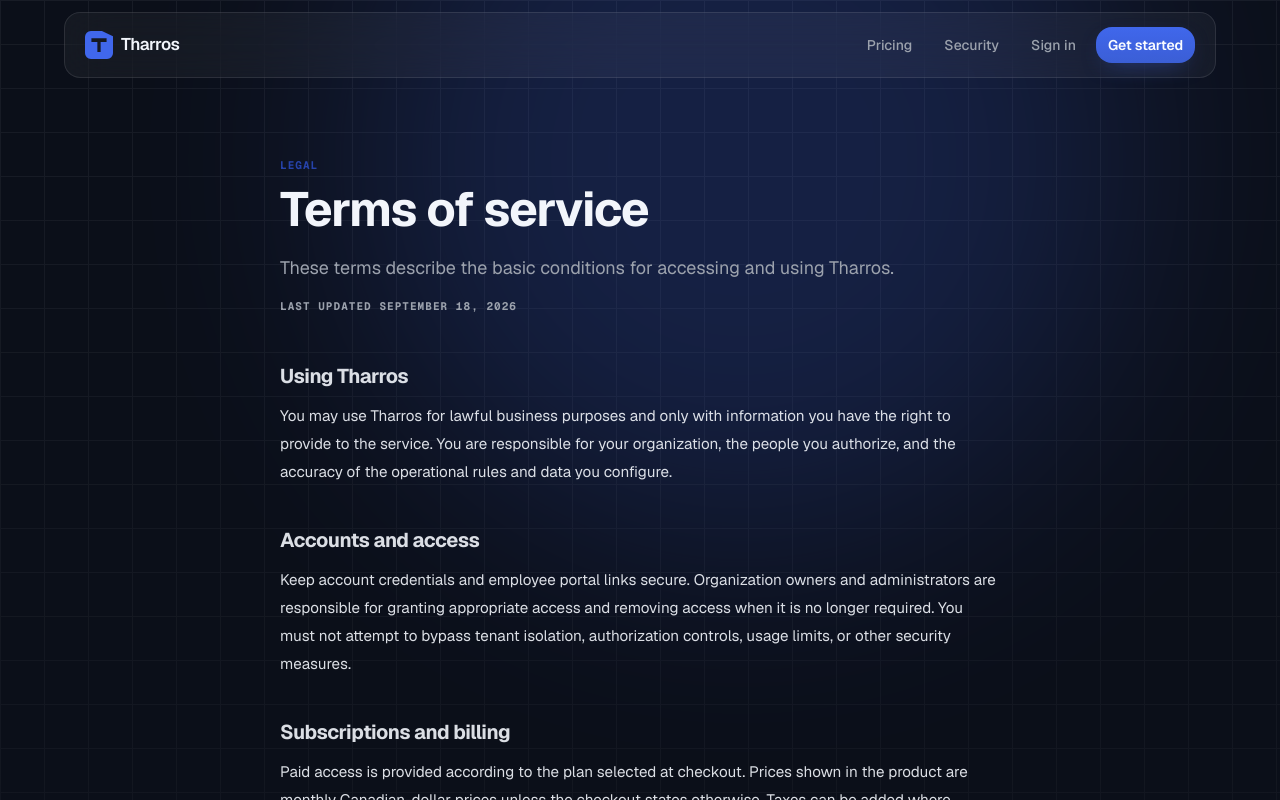
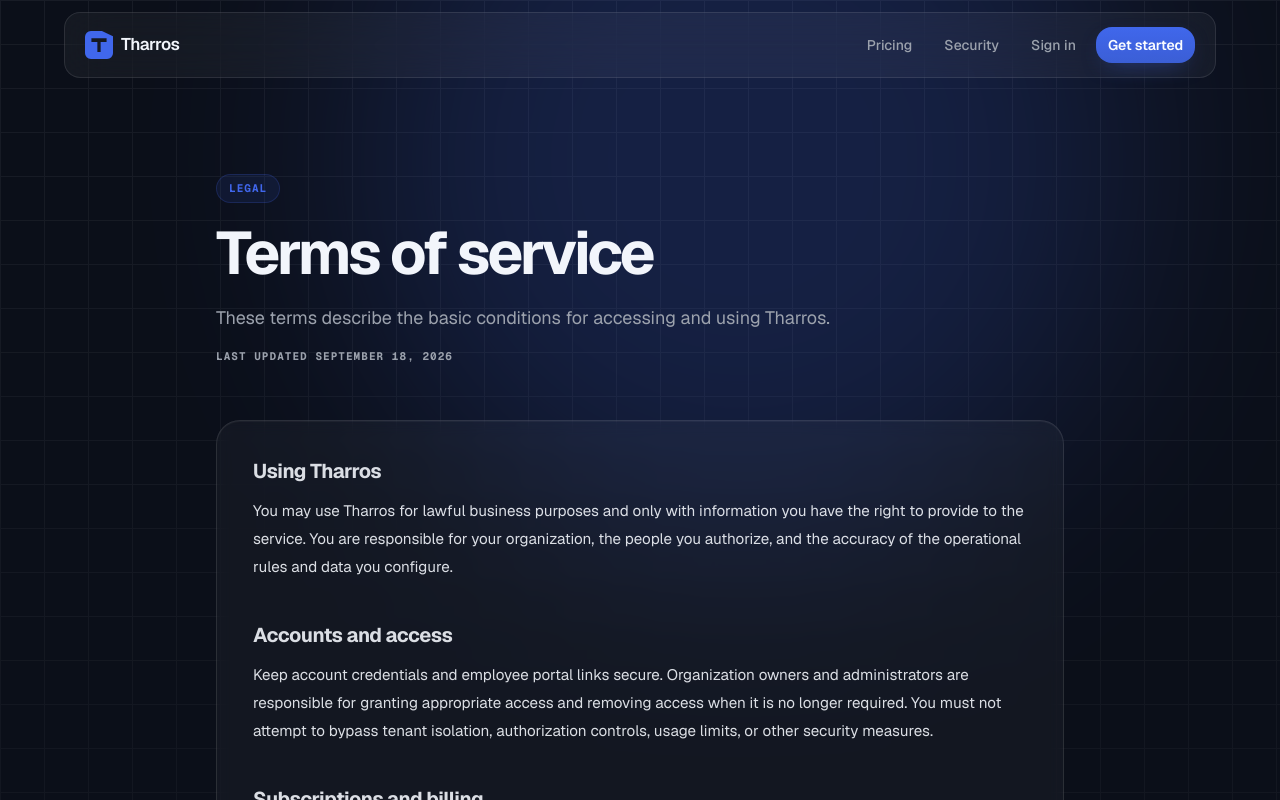
Before and after one commit to TharrosDev/Tharros-Platform, a Next.js app in the folder apps/web/: page /terms in a window 1280 px wide. Shown: the top 800 px of the page. Built offline with nearby package versions, Linux system fonts and the light colour scheme; no server answers.

Commit message:
style(marketing): upgrade public documents

```diff
--- a/apps/web/src/components/marketing/public-document.tsx
+++ b/apps/web/src/components/marketing/public-document.tsx
@@ -23,16 +23,18 @@ function PublicDocument({
     <main className="bg-sidebar text-sidebar-foreground relative min-h-screen overflow-hidden">
       <MarketingBackdrop />
       <MarketingHeader showPricing />
-      <article className="relative mx-auto w-full max-w-3xl px-6 py-14 sm:py-20">
-        <p className="text-primary-soft-foreground type-meta">{eyebrow}</p>
-        <h1 className="mt-3 text-4xl font-bold tracking-tight text-balance sm:text-5xl">
+      <article className="relative mx-auto w-full max-w-4xl px-6 py-16 sm:py-24">
+        <div className="inline-flex rounded-full border border-primary/20 bg-primary/10 px-3 py-1.5">
+          <p className="text-primary type-meta">{eyebrow}</p>
+        </div>
+        <h1 className="mt-5 text-5xl font-bold tracking-[-0.05em] text-balance sm:text-6xl">
           {title}
         </h1>
         <p className="text-sidebar-muted-foreground mt-5 max-w-2xl text-lg leading-relaxed">
           {intro}
         </p>
         <p className="text-sidebar-muted-foreground type-meta mt-4">Last updated {updated}</p>
-        <div className="mt-12 space-y-10 text-[0.95rem] leading-7 text-sidebar-foreground/90 [&_a]:text-primary-soft-foreground [&_a]:underline [&_a]:underline-offset-4 [&_h2]:text-xl [&_h2]:font-bold [&_h2]:tracking-tight [&_li]:ml-5 [&_li]:list-disc [&_p]:mt-3 [&_ul]:mt-3 [&_ul]:space-y-1.5">
+        <div className="mt-14 space-y-10 rounded-3xl border border-white/10 bg-white/[0.035] p-6 text-[0.95rem] leading-7 text-sidebar-foreground/90 shadow-[inset_0_1px_0_rgba(255,255,255,0.04)] backdrop-blur-sm sm:p-9 [&_a]:text-primary-soft-foreground [&_a]:underline [&_a]:underline-offset-4 [&_h2]:text-xl [&_h2]:font-bold [&_h2]:tracking-tight [&_li]:ml-5 [&_li]:list-disc [&_p]:mt-3 [&_ul]:mt-3 [&_ul]:space-y-1.5">
           {children}
         </div>
       </article>
```
